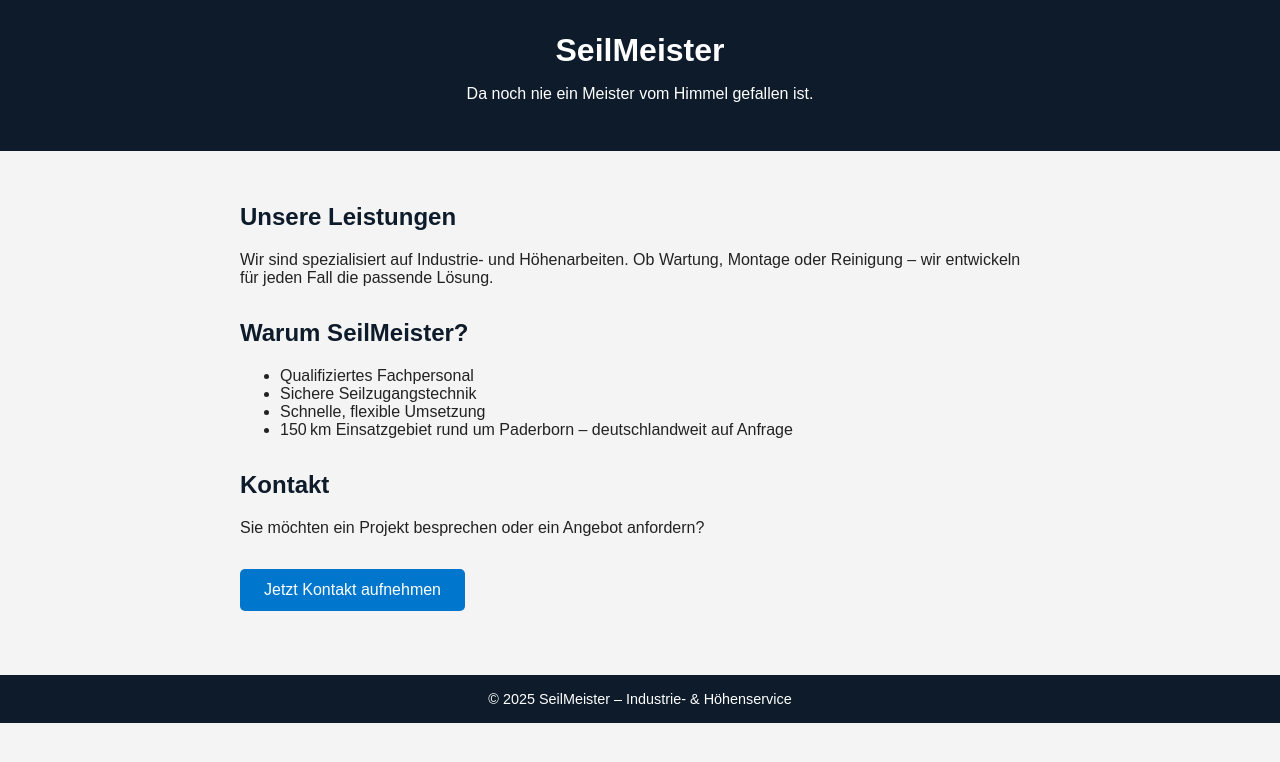
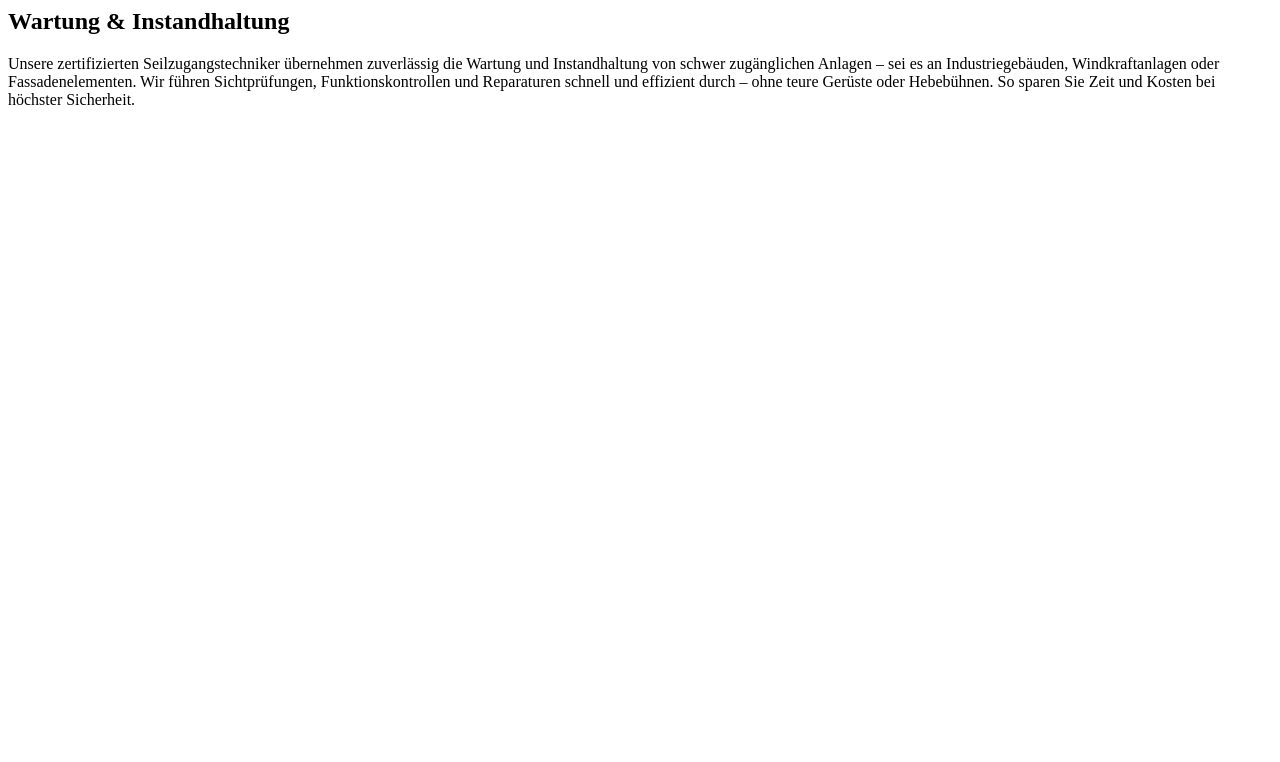
Before and after one commit to louis98120/seilmeister--Website, a plain HTML site: page index.html in a window 1280 px wide. Drawn offline with Linux system fonts and the light colour scheme.

Commit message:
Update index.html

```diff
--- a/index.html
+++ b/index.html
@@ -1,100 +1,6 @@
-<!DOCTYPE html>
-<html lang="de">
-<head>
-  <meta charset="UTF-8" />
-  <meta name="viewport" content="width=device-width, initial-scale=1.0" />
-  <title>SeilMeister – Höhenarbeiten</title>
-  <style>
-    body {
-      font-family: sans-serif;
-      margin: 0;
-      padding: 0;
-      background: #f4f4f4;
-      color: #222;
-    }
-
-    header {
-      background: #0d1b2a;
-      color: white;
-      padding: 2rem;
-      text-align: center;
-    }
-
-    header h1 {
-      margin: 0;
-      font-size: 2rem;
-    }
-
-    main {
-      padding: 2rem;
-      max-width: 800px;
-      margin: auto;
-    }
-
-    section {
-      margin-bottom: 2rem;
-    }
-
-    h2 {
-      color: #0d1b2a;
-    }
-
-    footer {
-      background: #0d1b2a;
-      color: white;
-      text-align: center;
-      padding: 1rem;
-      font-size: 0.9rem;
-    }
-
-    a.button {
-      display: inline-block;
-      margin-top: 1rem;
-      padding: 0.75rem 1.5rem;
-      background: #0077cc;
-      color: white;
-      text-decoration: none;
-      border-radius: 5px;
-    }
-
-    a.button:hover {
-      background: #005fa3;
-    }
-  </style>
-</head>
-<body>
-  <header>
-    <h1>SeilMeister</h1>
-    <p>Da noch nie ein Meister vom Himmel gefallen ist.</p>
-  </header>
-
-  <main>
-    <section>
-      <h2>Unsere Leistungen</h2>
-      <p>
-        Wir sind spezialisiert auf Industrie- und Höhenarbeiten. Ob Wartung, Montage oder Reinigung – wir entwickeln für jeden Fall die passende Lösung.
-      </p>
-    </section>
-
-    <section>
-      <h2>Warum SeilMeister?</h2>
-      <ul>
-        <li>Qualifiziertes Fachpersonal</li>
-        <li>Sichere Seilzugangstechnik</li>
-        <li>Schnelle, flexible Umsetzung</li>
-        <li>150 km Einsatzgebiet rund um Paderborn – deutschlandweit auf Anfrage</li>
-      </ul>
-    </section>
-
-    <section>
-      <h2>Kontakt</h2>
-      <p>Sie möchten ein Projekt besprechen oder ein Angebot anfordern?</p>
-      <a href="mailto:info@seilmeister.de" class="button">Jetzt Kontakt aufnehmen</a>
-    </section>
-  </main>
-
-  <footer>
-    &copy; 2025 SeilMeister – Industrie- & Höhenservice
-  </footer>
-</body>
-</html>
+<section id="maintenance" class="section">
+  <div class="container">
+    <h2>Wartung & Instandhaltung</h2>
+    <p>Unsere zertifizierten Seilzugangstechniker übernehmen zuverlässig die Wartung und Instandhaltung von schwer zugänglichen Anlagen – sei es an Industriegebäuden, Windkraftanlagen oder Fassadenelementen. Wir führen Sichtprüfungen, Funktionskontrollen und Reparaturen schnell und effizient durch – ohne teure Gerüste oder Hebebühnen. So sparen Sie Zeit und Kosten bei höchster Sicherheit.</p>
+  </div>
+</section>
```
